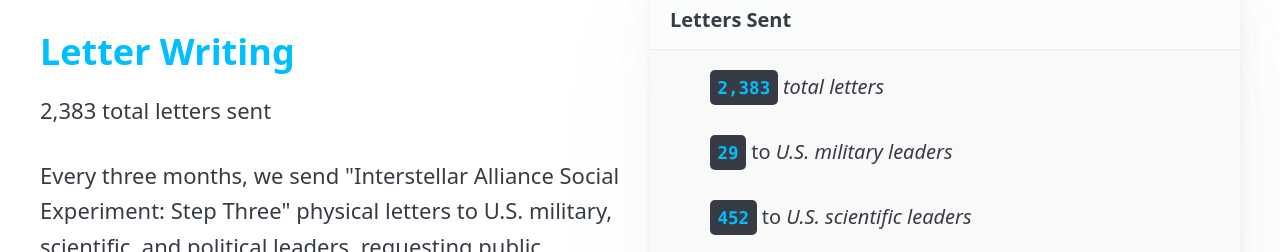
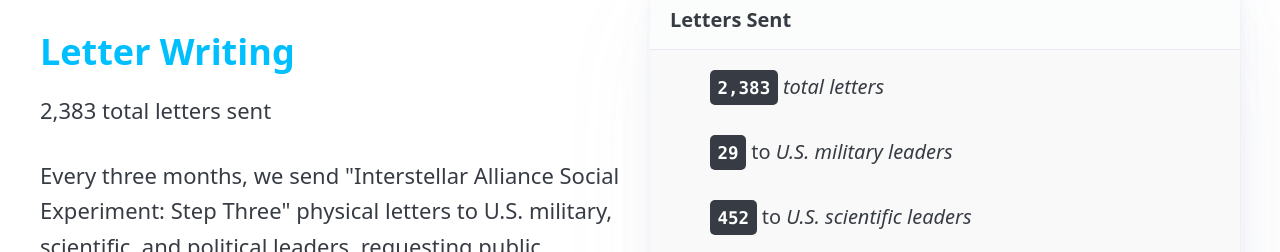
Before and after one commit to uap-awareness/uap-awareness, an Astro site: page / in a window 1280 px wide. Shown: the part 523-775 px from the top of the page. Built offline with nearby package versions, Linux system fonts and the light colour scheme; Astro itself is replaced by a stand-in of ours.

Commit message:
Text style update

```diff
--- a/src/styles/site.css
+++ b/src/styles/site.css
@@ -159,7 +159,6 @@ aside ul li {
 
 aside ul kbd {
   font-weight: bold;
-  color: #00bfff;
 }
 
 article>ul {
```
